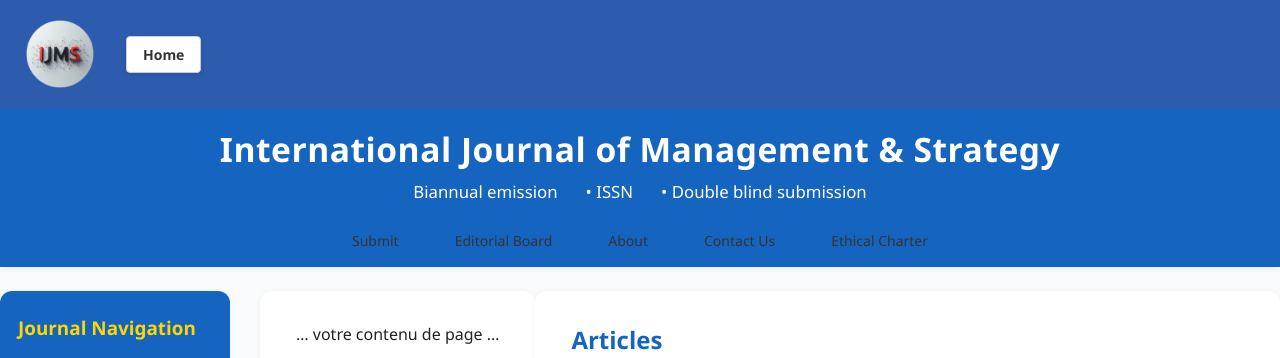
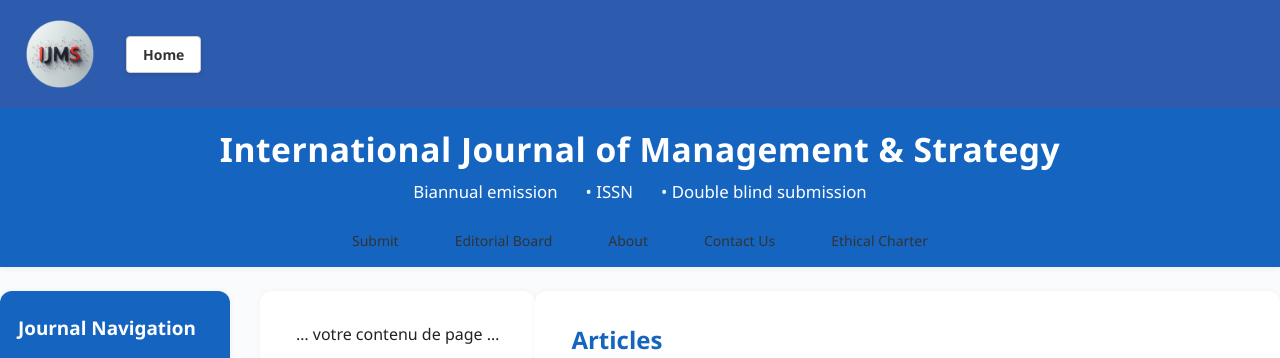
Before and after one commit to raouf96test/revue, a plain HTML site: page index.html in a window 1280 px wide. Shown: the top 358 px of the page. Drawn offline with Linux system fonts and the light colour scheme.

Commit message:
Update style.css

```diff
--- a/css/style.css
+++ b/css/style.css
@@ -172,7 +172,7 @@
   font-size: 1.18em;
   font-weight: 600;
   margin-bottom: 20px;
-  color: var(--color-accent);
+  color: #ffffff;
 }
 
 .sidebar ul {
```
